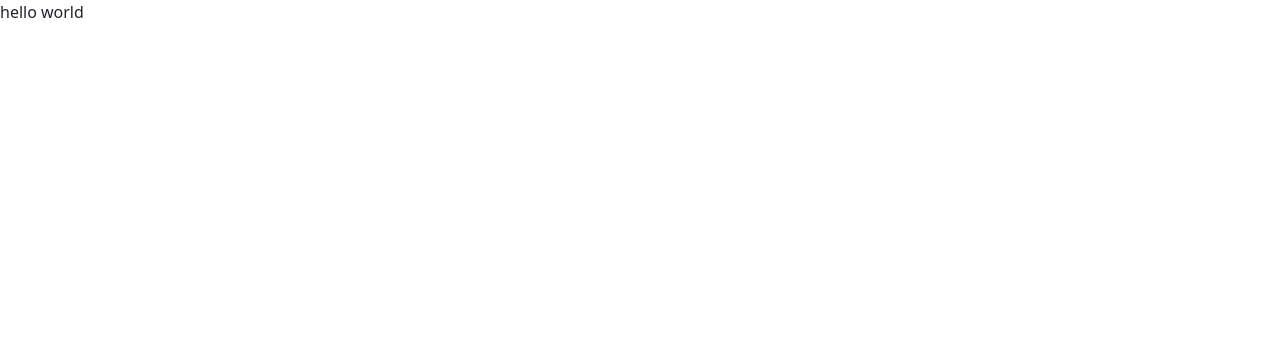
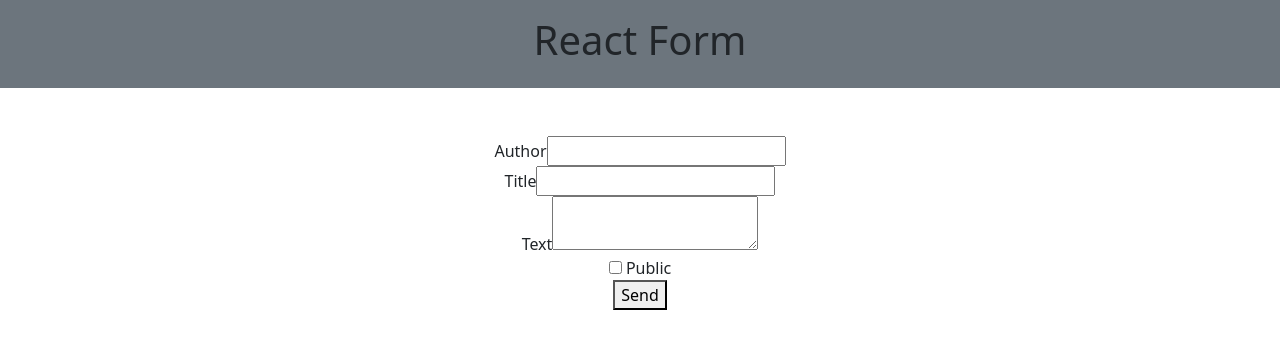
Before and after one commit to mannuccimattia/react-post-form, a React (Vite) app: page / in a window 1280 px wide. Shown: the top 348 px of the page. Built offline with nearby package versions, Linux system fonts and the light colour scheme.

Commit message:
[UPD] Done form - static, unstyled

```diff
--- a/src/App.jsx
+++ b/src/App.jsx
@@ -2,9 +2,60 @@ import React from 'react'
 
 const App = () => {
   return (
-    <div>
-      hello world
-    </div>
+    <>
+      <header>
+        <div className="container-fluid bg-secondary text-center p-3">
+          <h1>React Form</h1>
+        </div>
+      </header>
+
+      <main>
+        <div className="container text-center my-5">
+          <div className="row">
+            <div className="col-12">
+              <form action="">
+
+                <div>
+                  <label htmlFor="">Author</label>
+                  <input
+                    type="text"
+                    name='author'
+                    required
+                  />
+                </div>
+
+                <div>
+                  <label htmlFor="">Title</label>
+                  <input
+                    type="text"
+                    name='title'
+                    required
+                  />
+                </div>
+
+                <div>
+                  <label htmlFor="">Text</label>
+                  <textarea
+                    name='description'
+                    required
+                  />
+                </div>
+
+                <div>
+                  <input
+                    type="checkbox"
+                    name='public'
+                  /> Public
+                </div>
+
+                <button type='submit'>Send</button>
+
+              </form>
+            </div>
+          </div>
+        </div>
+      </main>
+    </>
   )
 }
 
```
